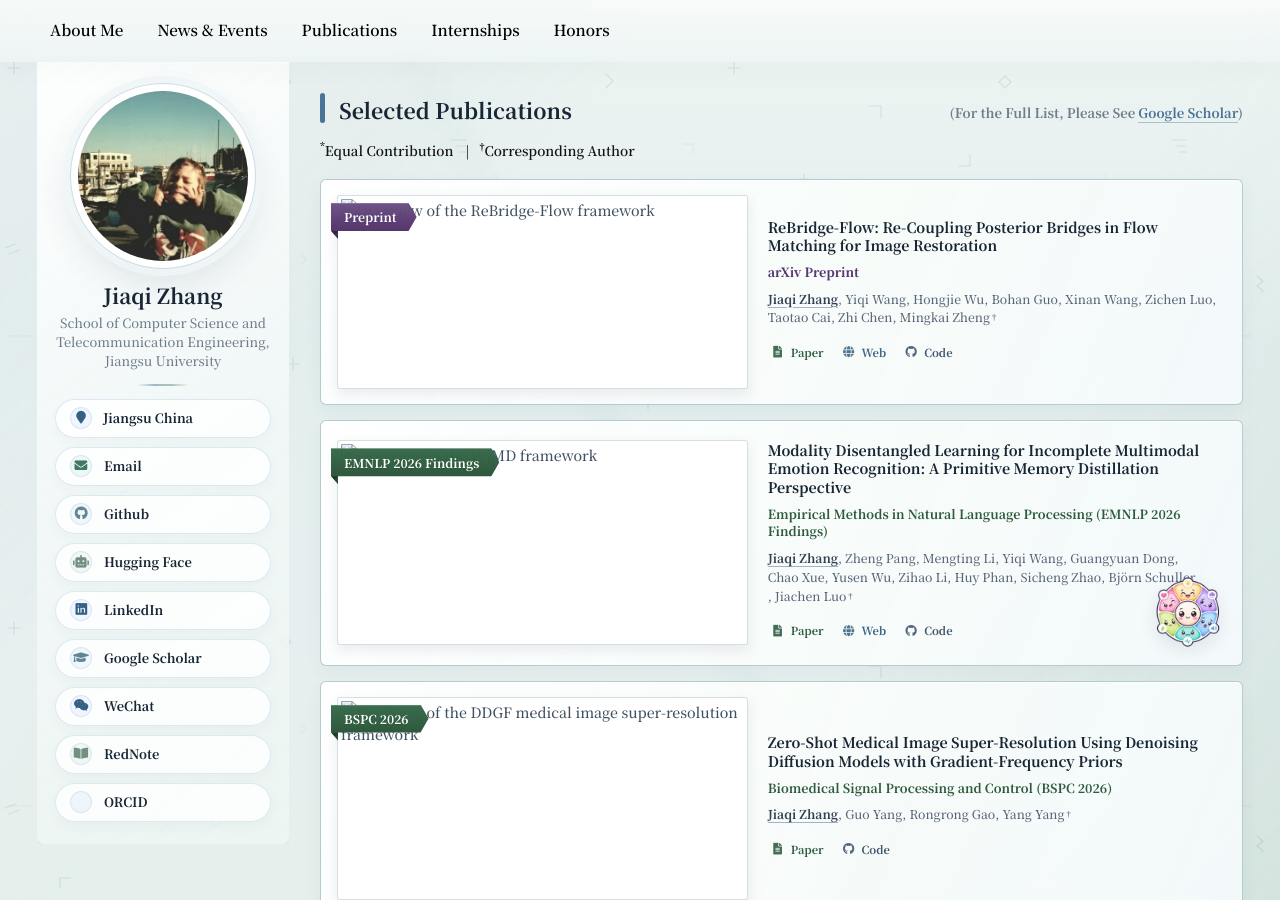
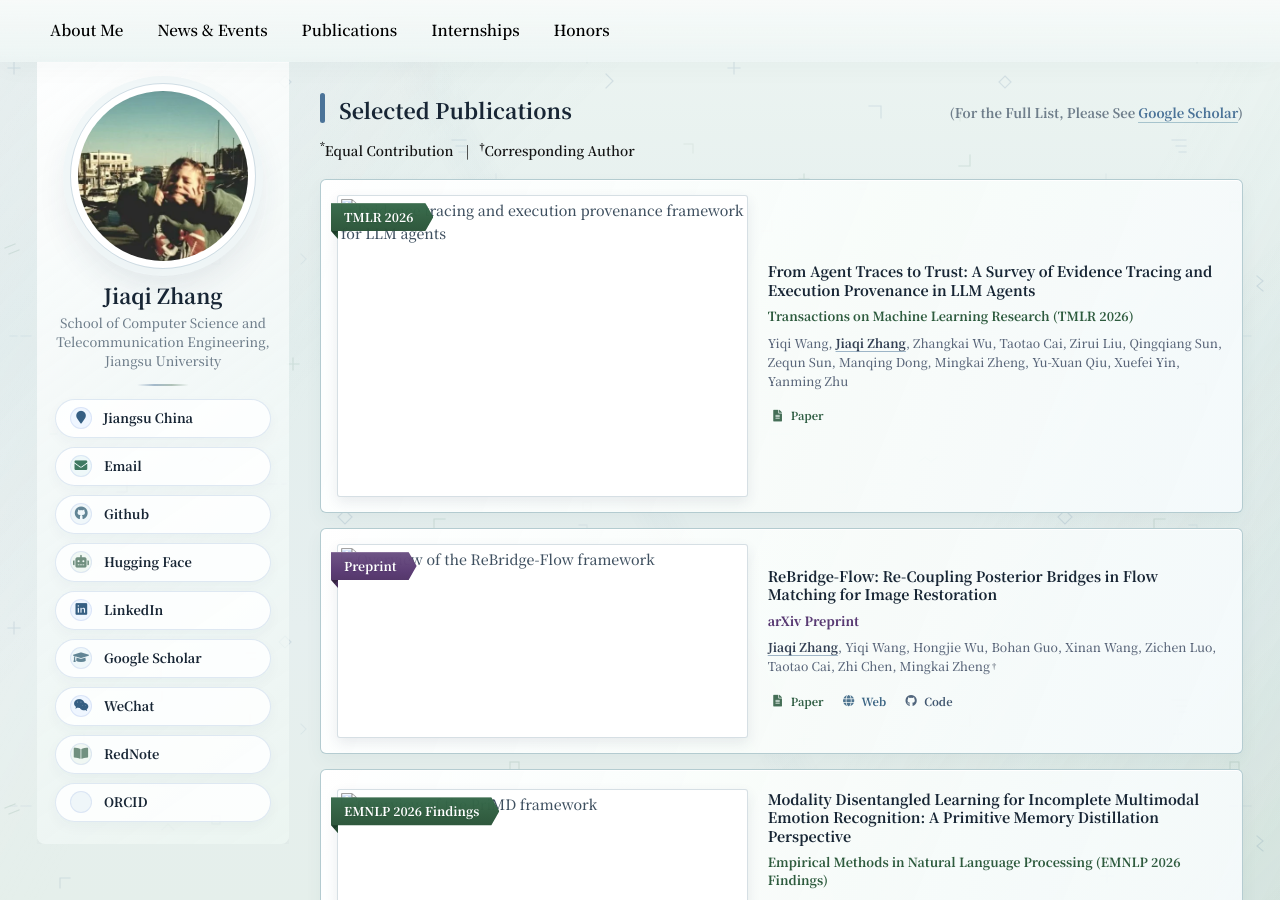
Before and after one commit to JiaqiZhang-Sengoku/JiaqiZhang-Sengoku.github.io, a Jekyll site: the page built from _pages/includes/pub.md, in a window 1280 px wide and 900 px high. Built offline with Jekyll 4.4.1, drawn with Linux system fonts in a browser that asks for light colours; our own code applies the rules of GitHub Pages for plain Markdown files.

Commit message:
20260707

```diff
--- a/_pages/includes/pub.md
+++ b/_pages/includes/pub.md
@@ -6,6 +6,22 @@
 <p class="publications-note"><span><sup>*</sup> Equal Contribution</span><span><sup>†</sup> Corresponding Author</span></p>
 
 <div class="publications-panel">
+
+<!-- Latest accepted publication -->
+<div class="paper-box">
+  <div class="paper-box-image">
+    <div>
+      <div class="badge badge--accepted">TMLR 2026</div>
+      <img loading="lazy" decoding="async" src="Images/Publication/Agent.webp" alt="Evidence tracing and execution provenance framework for LLM agents" width="877" height="640">
+    </div>
+  </div>
+  <div class="paper-box-text">
+    <div class="paper-title">From Agent Traces to Trust: A Survey of Evidence Tracing and Execution Provenance in LLM Agents</div>
+    <div class="paper-venue paper-venue--accepted">Transactions on Machine Learning Research (TMLR 2026)</div>
+    <div class="paper-authors">Yiqi Wang, <strong>Jiaqi Zhang</strong>, Zhangkai Wu, Taotao Cai, Zirui Liu, Qingqiang Sun, Zequn Sun, Manqing Dong, Mingkai Zheng, Yu-Xuan Qiu, Xuefei Yin, Yanming Zhu</div>
+    <div class="paper-links"><a class="paper-link paper-link--paper" href="https://arxiv.org/abs/2606.04990" title="Read the paper"><i class="fas fa-file-alt paper-link__icon" aria-hidden="true"></i><span>Paper</span></a></div>
+  </div>
+</div>
 
 <!-- Latest preprint -->
 <div class="paper-box">
@@ -187,20 +203,6 @@ Temporarily hidden: non-ACM-MM publications.
   </div>
 </div>
 
-<div class="paper-box">
-  <div class="paper-box-image">
-    <div>
-      <div class="badge">Preprint</div>
-      <img loading="lazy" decoding="async" src="Images/Publication/Agent.webp" alt="Evidence tracing and execution provenance framework for LLM agents" width="877" height="640">
-    </div>
-  </div>
-  <div class="paper-box-text">
-    <div class="paper-title">From Agent Traces to Trust: A Survey of Evidence Tracing and Execution Provenance in LLM Agents</div>
-    <div class="paper-venue paper-venue--review"><!-- Transactions on Machine Learning Research (TMLR) --><strong class="paper-status paper-status--review">Under Review</strong></div>
-    <div class="paper-authors">Yiqi Wang, <strong>Jiaqi Zhang</strong>, Zhangkai Wu, Taotao Cai, Zirui Liu, Qingqiang Sun, Zequn Sun, Manqing Dong, Mingkai Zheng, Yu-Xuan Qiu, Xuefei Yin, Yanming Zhu</div>
-    <div class="paper-links"><a class="paper-link paper-link--paper" href="https://arxiv.org/abs/2606.04990" title="Read the paper"><i class="fas fa-file-alt paper-link__icon" aria-hidden="true"></i><span>Paper</span></a></div>
-  </div>
-</div>
 {% endcomment %}
 
 <!-- <div class="paper-box">
```
